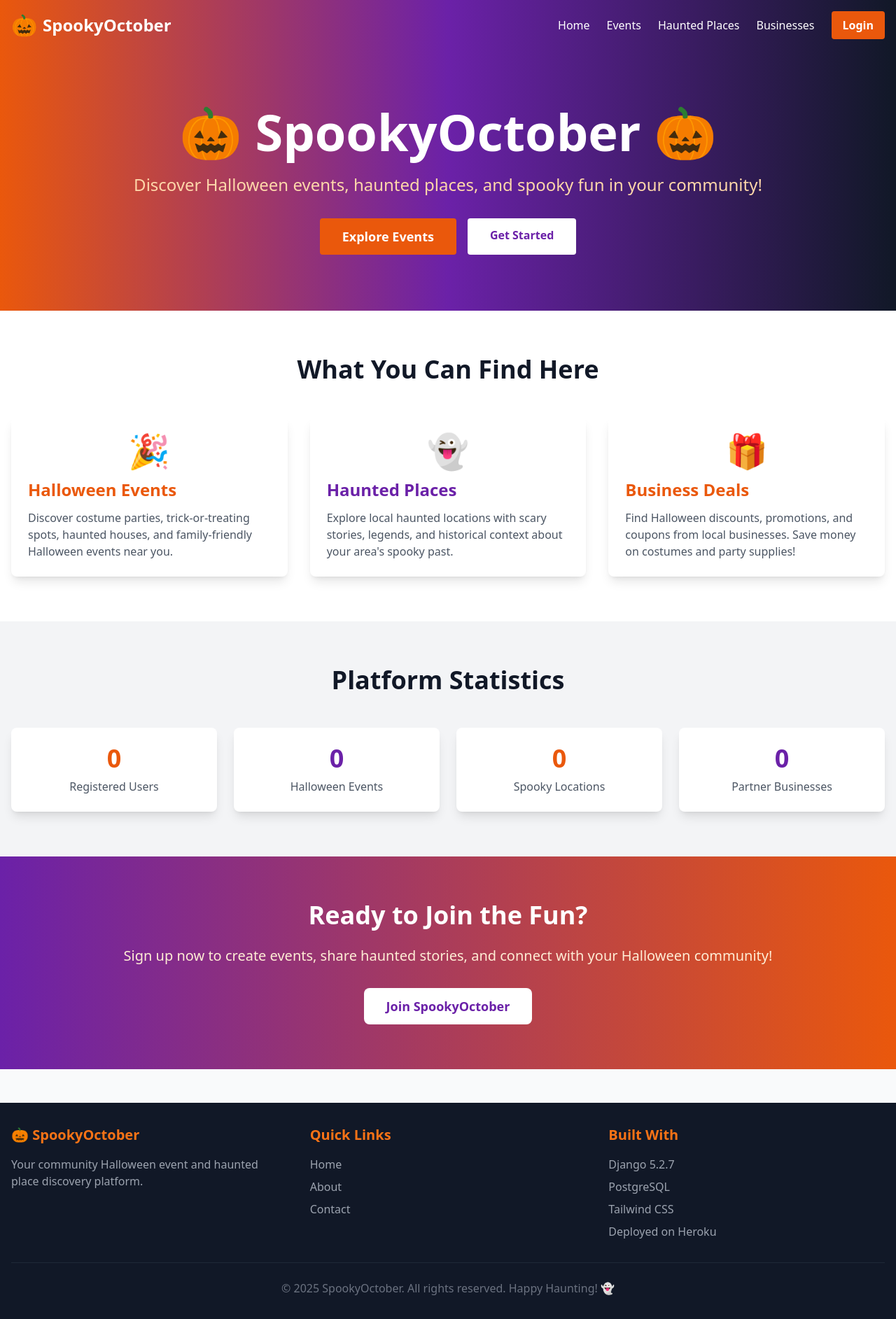
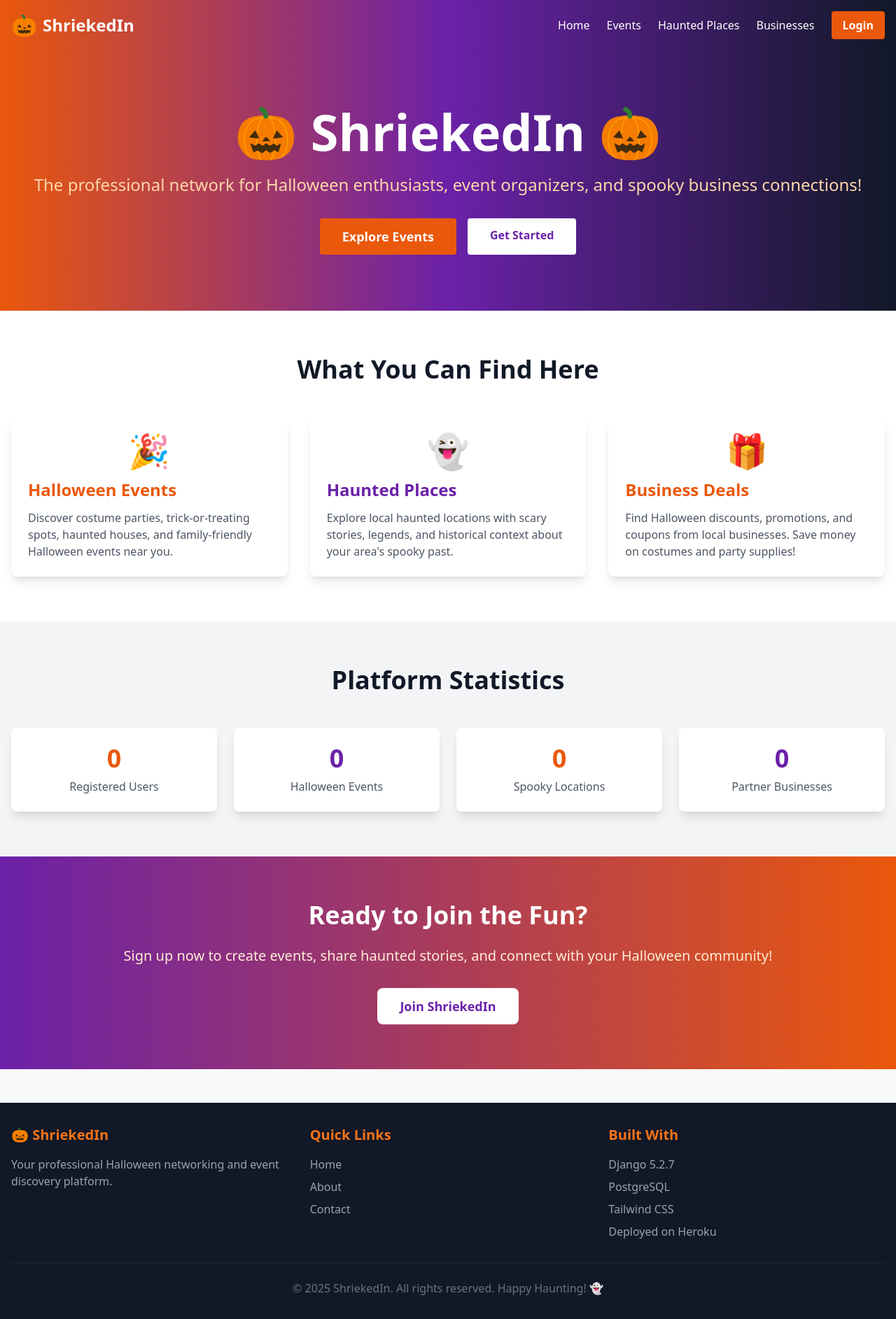
Before and after one commit to OJarvey/SpookyOctober, a Django app: page / in a window 1280 px wide. Shown: the whole page at 70% size. Run offline with Django 5.2, Linux system fonts and the light colour scheme.

Commit message:
refactor: rebrand from SpookyOctober to ShriekedIn
Complete rebranding of the application to ShriekedIn - a professional
Halloween networking platform. Updated all references throughout the codebase.

Changes include:
- Updated all template files (base.html, home.html, dashboard.html, login.html, 404.html)
- Updated Django configuration files (settings.py, wsgi.py, asgi.py)
- Updated package.json name and description
- Updated Makefile messages
- Updated all documentation files
- Updated VS Code and Claude configuration files
- Updated environment file examples
- Updated view docstrings

The new branding positions the platform as a professional networking
site for Halloween enthusiasts, event organizers, and spooky business
connections, while maintaining the Halloween theme and festive personality.

🤖 Generated with [Claude Code](https://claude.com/claude-code)

Co-Authored-By: Claude <noreply@anthropic.com>

```diff
--- a/core/views.py
+++ b/core/views.py
@@ -1,5 +1,5 @@
 """
-Core Views for SpookyOctober Platform
+Core Views for ShriekedIn Platform
 
 This file contains all the main views for the core functionality:
 - Home page
--- a/package.json
+++ b/package.json
@@ -1,7 +1,7 @@
 {
-  "name": "spookyoctober",
+  "name": "shriekedin",
   "version": "1.0.0",
-  "description": "Halloween Community Platform",
+  "description": "Professional Halloween Networking Platform",
   "scripts": {
     "build:css": "npx tailwindcss -i ./static/css/tailwind-input.css -o ./static/css/tailwind-output.css --minify",
     "watch:css": "npx tailwindcss -i ./static/css/tailwind-input.css -o ./static/css/tailwind-output.css --watch"
--- a/spookyoctober/asgi.py
+++ b/spookyoctober/asgi.py
@@ -1,5 +1,5 @@
 """
-ASGI config for spookyoctober project.
+ASGI config for ShriekedIn project.
 
 It exposes the ASGI callable as a module-level variable named ``application``.
 
--- a/spookyoctober/settings.py
+++ b/spookyoctober/settings.py
@@ -1,5 +1,5 @@
 """
-Django settings for spookyoctober project.
+Django settings for ShriekedIn project.
 
 Generated by 'django-admin startproject' using Django 5.2.7.
 
--- a/spookyoctober/wsgi.py
+++ b/spookyoctober/wsgi.py
@@ -1,5 +1,5 @@
 """
-WSGI config for spookyoctober project.
+WSGI config for ShriekedIn project.
 
 It exposes the WSGI callable as a module-level variable named ``application``.
 
--- a/templates/404.html
+++ b/templates/404.html
@@ -1,6 +1,6 @@
 {% extends 'base.html' %}
 
-{% block title %}404 - Page Not Found - SpookyOctober{% endblock %}
+{% block title %}404 - Page Not Found - ShriekedIn{% endblock %}
 
 {% block content %}
 <section class="py-20">
--- a/templates/base.html
+++ b/templates/base.html
@@ -4,7 +4,7 @@
 <head>
     <meta charset="UTF-8">
     <meta name="viewport" content="width=device-width, initial-scale=1.0">
-    <title>{% block title %}SpookyOctober - Halloween Community Platform{% endblock %}</title>
+    <title>{% block title %}ShriekedIn - Professional Halloween Networking{% endblock %}</title>
 
     <!-- Tailwind CSS -->
     <link rel="stylesheet" href="{% static 'css/tailwind-output.css' %}">
@@ -36,7 +36,7 @@
                 <div class="flex items-center space-x-2">
                     <span class="text-3xl">🎃</span>
                     <a href="{% url 'core:home' %}" class="text-2xl font-bold hover:text-orange-300 transition duration-300">
-                        SpookyOctober
+                        ShriekedIn
                     </a>
                 </div>
 
@@ -107,8 +107,8 @@
         <div class="container mx-auto px-4">
             <div class="grid grid-cols-1 md:grid-cols-3 gap-8">
                 <div>
-                    <h3 class="text-xl font-bold mb-4 text-orange-500">🎃 SpookyOctober</h3>
-                    <p class="text-gray-400">Your community Halloween event and haunted place discovery platform.</p>
+                    <h3 class="text-xl font-bold mb-4 text-orange-500">🎃 ShriekedIn</h3>
+                    <p class="text-gray-400">Your professional Halloween networking and event discovery platform.</p>
                 </div>
                 <div>
                     <h3 class="text-xl font-bold mb-4 text-orange-500">Quick Links</h3>
@@ -129,7 +129,7 @@
                 </div>
             </div>
             <div class="border-t border-gray-800 mt-8 pt-6 text-center text-gray-500">
-                <p>&copy; 2025 SpookyOctober. All rights reserved. Happy Haunting! 👻</p>
+                <p>&copy; 2025 ShriekedIn. All rights reserved. Happy Haunting! 👻</p>
             </div>
         </div>
     </footer>
--- a/templates/dashboard.html
+++ b/templates/dashboard.html
@@ -1,6 +1,6 @@
 {% extends 'base.html' %}
 
-{% block title %}Dashboard - SpookyOctober{% endblock %}
+{% block title %}Dashboard - ShriekedIn{% endblock %}
 
 {% block content %}
 <section class="py-8">
@@ -12,7 +12,7 @@
                 Welcome back, {{ user.username }}! 👻
             </h1>
             <p class="text-gray-600">
-                Here's your SpookyOctober dashboard with technical insights
+                Here's your ShriekedIn dashboard with technical insights
             </p>
         </div>
 
--- a/templates/home.html
+++ b/templates/home.html
@@ -1,16 +1,16 @@
 {% extends 'base.html' %}
 
-{% block title %}Home - SpookyOctober{% endblock %}
+{% block title %}Home - ShriekedIn{% endblock %}
 
 {% block content %}
 <!-- Hero Section -->
 <section class="halloween-gradient py-20">
     <div class="container mx-auto px-4 text-center">
         <h1 class="text-5xl md:text-7xl font-bold text-white mb-6">
-            🎃 SpookyOctober 🎃
+            🎃 ShriekedIn 🎃
         </h1>
         <p class="text-xl md:text-2xl text-orange-200 mb-8">
-            Discover Halloween events, haunted places, and spooky fun in your community!
+            The professional network for Halloween enthusiasts, event organizers, and spooky business connections!
         </p>
         <div class="flex flex-col sm:flex-row gap-4 justify-center">
             <a href="#events" class="btn-primary text-lg px-8 py-3 inline-block">Explore Events</a>
@@ -95,7 +95,7 @@
             Sign up now to create events, share haunted stories, and connect with your Halloween community!
         </p>
         <a href="{% url 'core:login' %}" class="bg-white text-purple-800 hover:bg-gray-100 font-bold py-3 px-8 rounded-lg transition duration-300 inline-block text-lg">
-            Join SpookyOctober
+            Join ShriekedIn
         </a>
     </div>
 </section>
--- a/templates/login.html
+++ b/templates/login.html
@@ -1,6 +1,6 @@
 {% extends 'base.html' %}
 
-{% block title %}Login - SpookyOctober{% endblock %}
+{% block title %}Login - ShriekedIn{% endblock %}
 
 {% block content %}
 <section class="py-16">
@@ -11,7 +11,7 @@
                 <div class="text-center mb-8">
                     <div class="text-6xl mb-4">👻</div>
                     <h1 class="text-3xl font-bold text-gray-900 mb-2">Welcome Back!</h1>
-                    <p class="text-gray-600">Log in to your SpookyOctober account</p>
+                    <p class="text-gray-600">Log in to your ShriekedIn account</p>
                 </div>
 
                 <!-- Login Form -->
```
Also changed, not shown: docs/BEGINNERS_GUIDE.md (+2 -2 lines), docs/PROJECT_OVERVIEW.md (+1 -1 lines), docs/QUICK_REFERENCE.md (+1 -1 lines), docs/SCARY_MODE_IMPLEMENTATION.md (+3 -3 lines), docs/TODO.md (+1 -1 lines), .claude/instructions.md, README.md, 2 other files.
